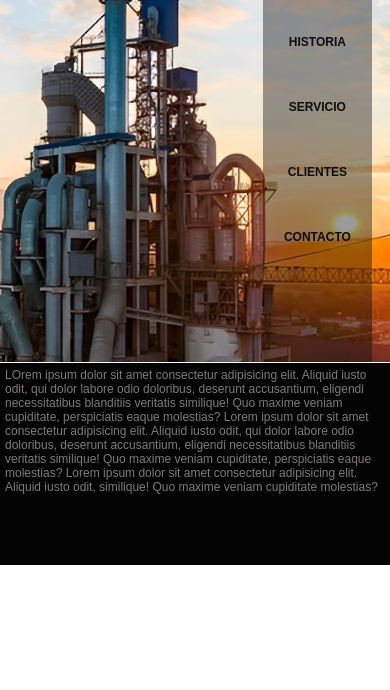
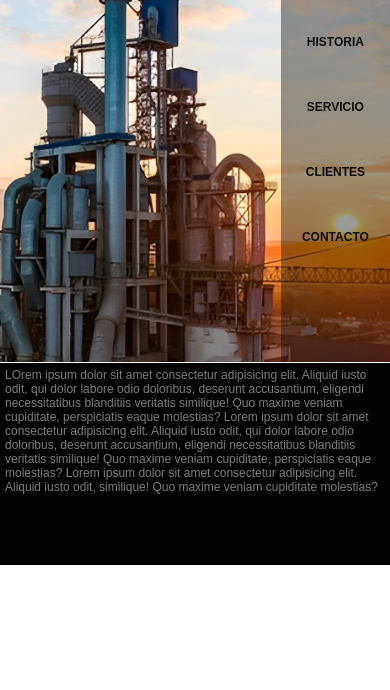
Before and after one commit to nowwweb/Romvilla.github.io, a plain HTML site: page index.html in a window 390 px wide. Shown: the part 154-844 px from the top of the page. Drawn offline with Linux system fonts and the light colour scheme.

Commit message:
commit nuevas mejoras responsive design romvilla

```diff
--- a/index.css
+++ b/index.css
@@ -251,7 +251,7 @@ ul{
     height:64vh;
     background: rgba(8, 8, 8, 0.4);
     top: 86px;
-    right: 18px;
+    right:0px;
     padding: 0;
     margin: 0;
     text-align: center;
@@ -272,7 +272,7 @@ nav li a:hover,li a.active{
     border-radius: 6px;
 }
 #check:checked ~ ul {
-    right:-115px;
+    right:-116px;
 }
 .descripcion{
     position: absolute;
```
